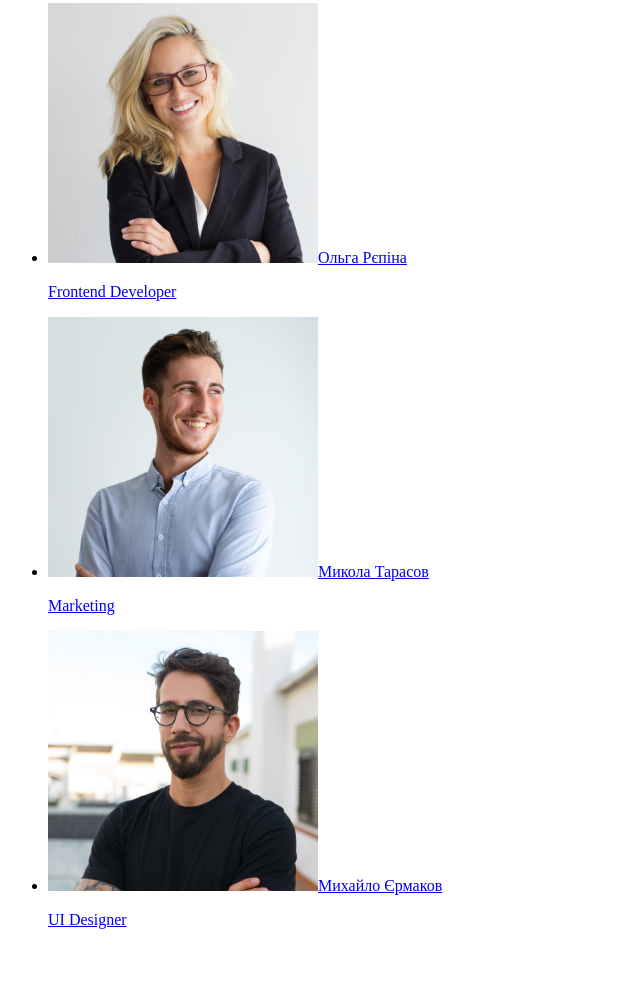
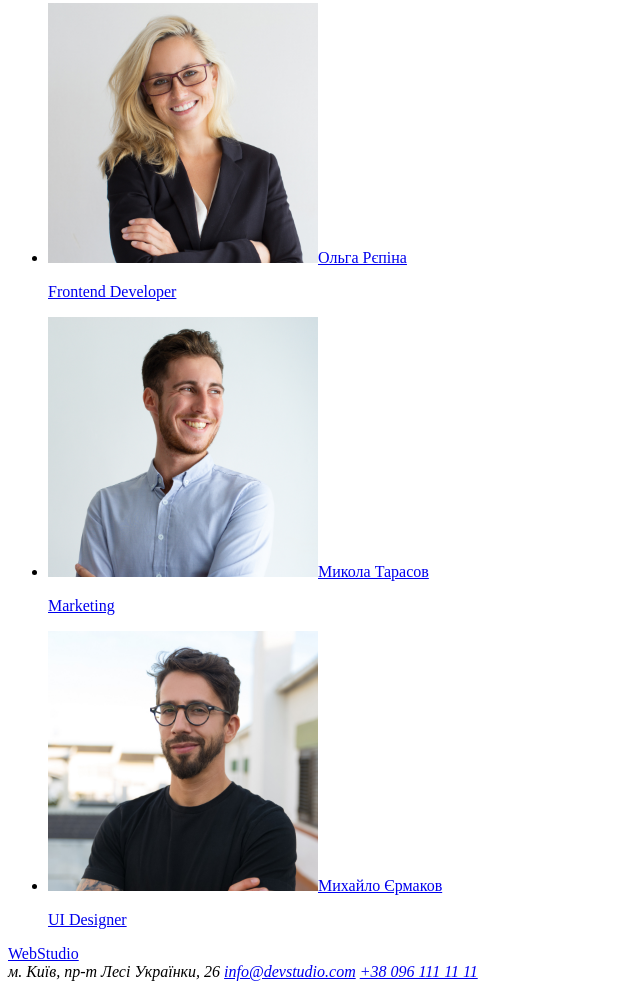
Before and after one commit to sinevir/goit-markup-hw-01, a plain HTML site: page index.html in a window 1280 px wide. Shown: the part 1914-2903 px from the top of the page, without its empty margins (0-640 px from the left). Before the commit the page ends 2859 px from the top, so only its background shows below. Drawn offline with Linux system fonts and the light colour scheme.

Commit message:
Футер + файл gitignore

```diff
--- a/index.html
+++ b/index.html
@@ -108,6 +108,15 @@
             </ul>
         </section>
     </main>
+    <!-- Футер-->
+    <footer>
+        <a href="index.html">WebStudio</a>
 
+        <address>
+            м. Київ, пр-т Лесі Українки, 26
+            <a href="mailto:info@devstudio.com">info@devstudio.com</a>
+            <a href="tel:+380961111111">+38 096 111 11 11</a>
+        </address>
+    </footer>
 </body>
 </html>
```
Also changed, not shown: 2 other files.
